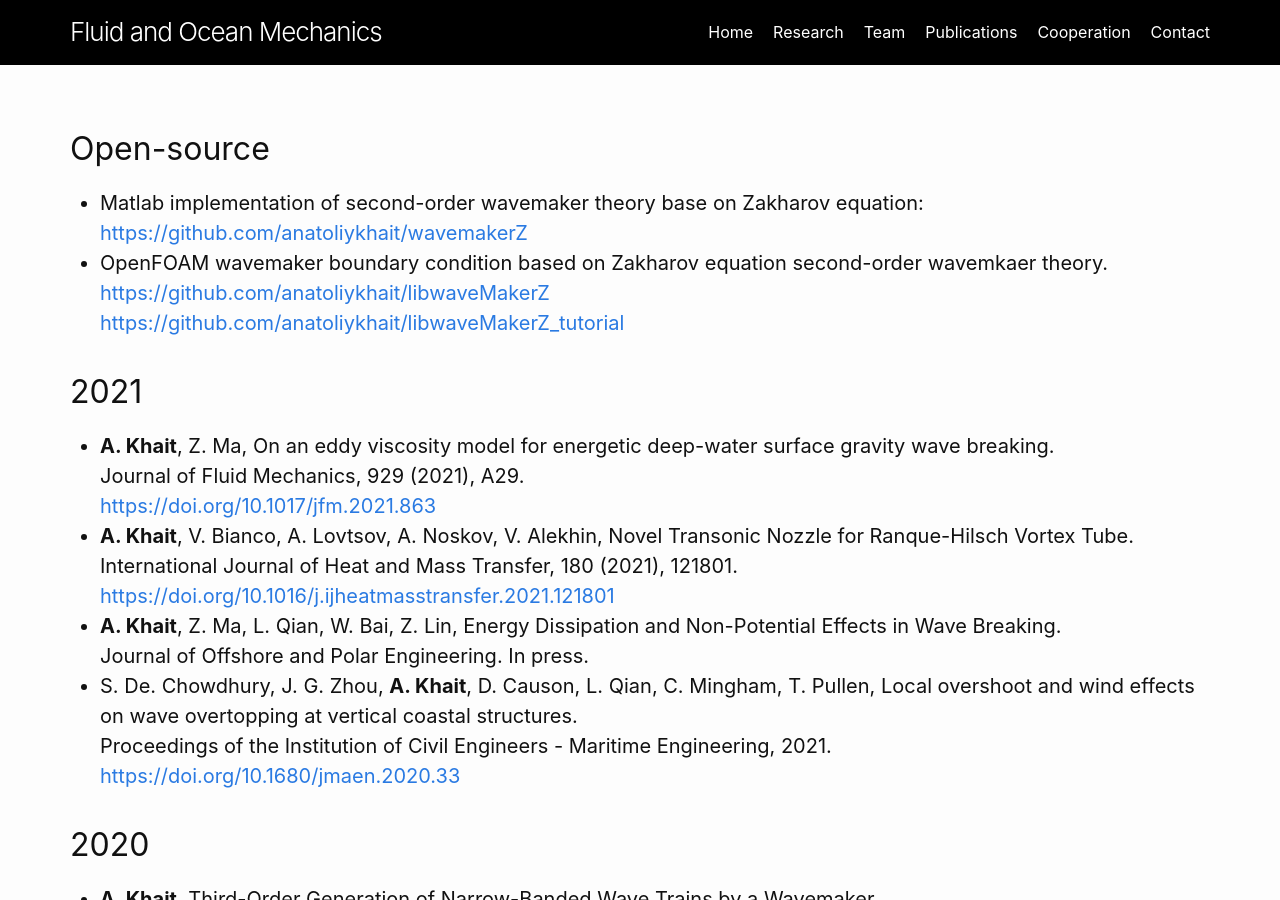
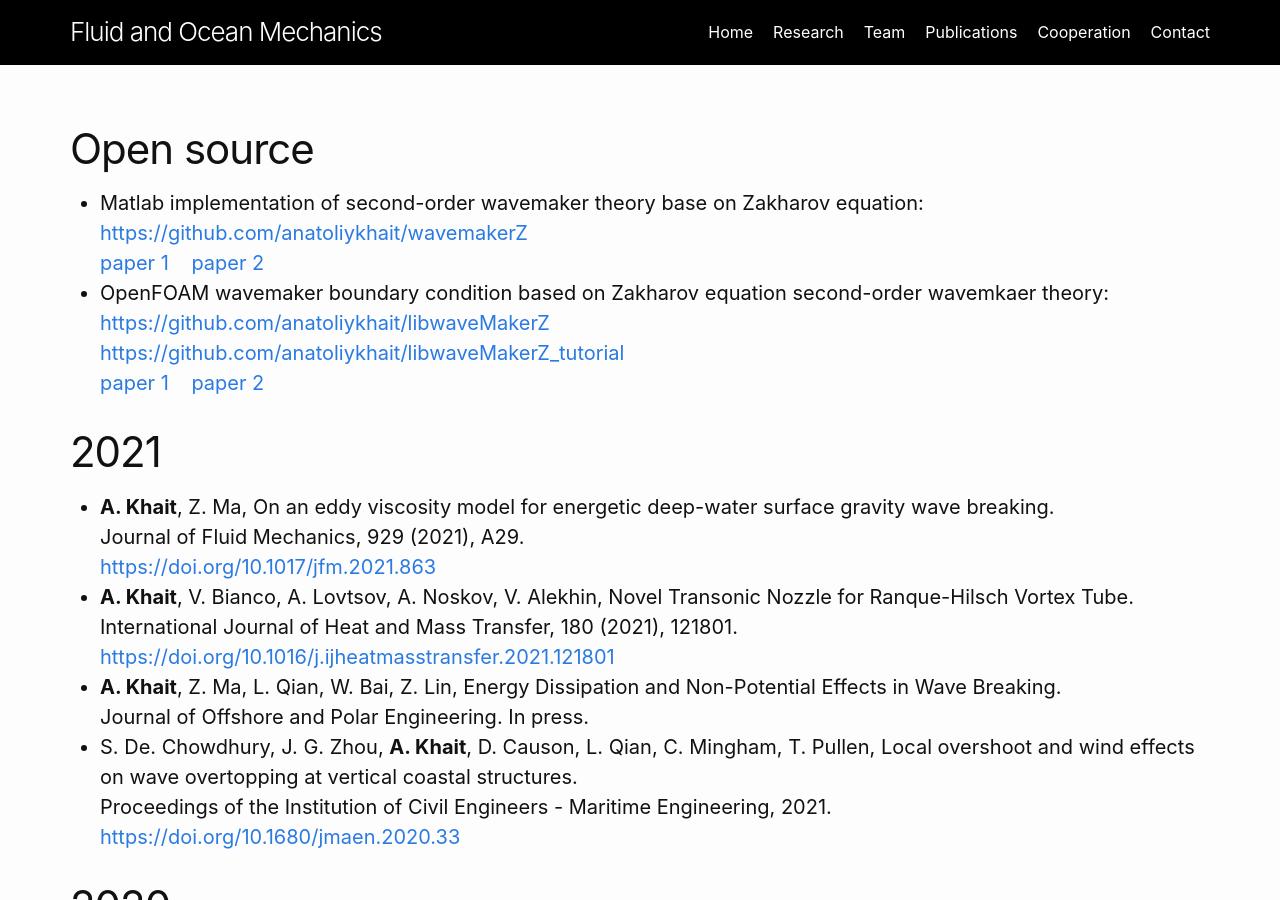
Before and after one commit to anatoliykhait/anatoliykhait, a Jekyll site: the page built from publications.md, in a window 1280 px wide and 900 px high. Built offline with Jekyll 4.4.1, drawn with Linux system fonts in a browser that asks for light colours.

Commit message:
minor corrections

```diff
--- a/publications.md
+++ b/publications.md
@@ -4,15 +4,17 @@ title: Publications
 permalink: /publications/
 ---
 
-## Open-source
+# Open source
 
 - Matlab implementation of second-order wavemaker theory base on Zakharov equation:\
-  [https://github.com/anatoliykhait/wavemakerZ](https://github.com/anatoliykhait/wavemakerZ){:target="_blank"}
-- OpenFOAM wavemaker boundary condition based on Zakharov equation second-order wavemkaer theory.\
+  [https://github.com/anatoliykhait/wavemakerZ](https://github.com/anatoliykhait/wavemakerZ){:target="_blank"}\
+  [paper 1](#paper_wm_1) &nbsp;&nbsp; [paper 2](#paper_wm_2)
+- OpenFOAM wavemaker boundary condition based on Zakharov equation second-order wavemkaer theory:\
   [https://github.com/anatoliykhait/libwaveMakerZ](https://github.com/anatoliykhait/libwaveMakerZ){:target="_blank"}\
-  [https://github.com/anatoliykhait/libwaveMakerZ_tutorial](https://github.com/anatoliykhait/libwaveMakerZ_tutorial){:target="_blank"}
+  [https://github.com/anatoliykhait/libwaveMakerZ_tutorial](https://github.com/anatoliykhait/libwaveMakerZ_tutorial){:target="_blank"}\
+  [paper 1](#paper_wm_1) &nbsp;&nbsp; [paper 2](#paper_wm_2)
 
-## 2021
+# 2021
 
 - __A. Khait__, Z. Ma, On an eddy viscosity model for energetic deep-water surface gravity wave breaking.\
   Journal of Fluid Mechanics, 929 (2021), A29.\
@@ -27,8 +29,9 @@ permalink: /publications/
   Proceedings of the Institution of Civil Engineers - Maritime Engineering, 2021.\
   [https://doi.org/10.1680/jmaen.2020.33](https://doi.org/10.1680/jmaen.2020.33){:target="_blank"}
 
-## 2020
+# 2020
 
+<a name="paper_wm_2"/>
 - __A. Khait__, Third-Order Generation of Narrow-Banded Wave Trains by a Wavemaker.\
   Ocean Engineering, 218 (2020), 108200.\
   [https://doi.org/10.1016/j.oceaneng.2020.108200](https://doi.org/10.1016/j.oceaneng.2020.108200){:target="_blank"}
@@ -41,10 +44,10 @@ permalink: /publications/
 - __A. Khait__, Z. Ma, L. Qian, W. Bai, Z. Lin, Energy Dissipation and Non-Potential Effects in Wave Breaking.\
   Proceedings of the Thirtieth (2020) International Ocean and Polar Engineering Conference. Paper number ISOPE 2020-TPC-0369.
   [https://www.onepetro.org/conference-paper/ISOPE-I-20-3186](https://www.onepetro.org/conference-paper/ISOPE-I-20-3186){:target="_blank"}
-- [](){:target="_blank"}
 
-## 2019
+# 2019
 
+<a name="paper_wm_1"/>
 - __A. Khait__, L. Shemer, Nonlinear wave generation by a wavemaker in deep to intermediate water depth.\
   Ocean Engineering, 182 (2019), 222-234.\
   [https://doi.org/10.1016/j.oceaneng.2019.04.065](https://doi.org/10.1016/j.oceaneng.2019.04.065){:target="_blank"}
@@ -55,7 +58,7 @@ permalink: /publications/
   ASME paper OMAE2019-95364.
   [https://doi.org/10.1115/OMAE2019-95364](https://doi.org/10.1115/OMAE2019-95364){:target="_blank"}
 
-## 2018
+# 2018
 
 - __A. Khait__, L. Shemer, On the kinematic criterion for the inception of breaking in surface gravity waves:
   Fully-nonlinear numerical simulations and experimental verification.\
@@ -75,7 +78,7 @@ permalink: /publications/
   The 35th Israeli Conference on Mechanical Engineering - ICME 2018.\
   [https://www.researchgate.net/publication/346397624_Wave_energy_dissipation_in_two-dimensional_breakers](https://www.researchgate.net/publication/346397624_Wave_energy_dissipation_in_two-dimensional_breakers){:target="_blank"}
 
-## 2016
+# 2016
 
 - V. Bianco, __A. Khait__, A. Noskov, V. Alekhin, A comparison of the application of RSM and LES turbulence models
   in the numerical simulation of thermal and flow patterns in a double-circuit Ranque-Hilsch vortex tube.\
@@ -90,20 +93,20 @@ permalink: /publications/
   Chemical and Petroleum Engineering, 52(3–4), 2016, 280–289.
   [https://doi.org/10.1007/s10556-016-0187-4](https://doi.org/10.1007/s10556-016-0187-4){:target="_blank"}
 
-## 2015
+# 2015
 
 - V. Alekhin, V. Bianco, __A. Khait__, A. Noskov, Numerical investigation of a double-circuit Ranque-Hilsch vortex tube.\
   International Journal of Thermal Sciences, 89, 2015, 272–282.\
   [https://doi.org/10.1016/j.ijthermalsci.2014.11.012](https://doi.org/10.1016/j.ijthermalsci.2014.11.012){:target="_blank"}
 
-## 2014
+# 2014
 
 - __A.V. Khait__, A.S. Noskov, A.V. Lovtsov, V.N. Alekhin, Semi-empirical turbulence model for numerical simulation
   of swirled compressible flows observed in Ranque-Hilsch vortex tube.\
   International Journal of Refrigeration, 48, 2014, 132–141.\
   [https://doi.org/10.1016/j.ijrefrig.2014.09.006](https://doi.org/10.1016/j.ijrefrig.2014.09.006){:target="_blank"}
 
-## 2013
+# 2013
 
 - A.S. Noskov, V.N. Alekhin, __A.V. Khait__, Numerical investigation of Ranque-Hilsch energy separation effect.\
   Applied Mechanics and Materials, 281, 2013, 355–358.
```
Also changed, not shown: contact.md (+2 -0 lines), index.md (+1 -1 lines), research.md (+6 -6 lines), team.md (+1 -1 lines).
